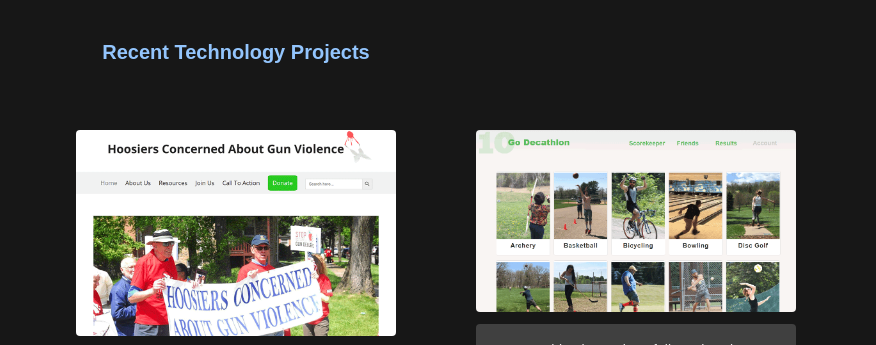
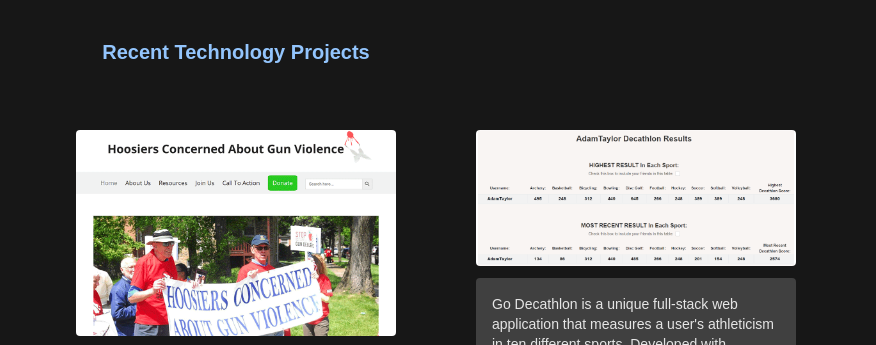
Before and after one commit to adamtaylorsmith/darkmode-portfolio, a website: page index.html in a window 1280 px wide. Shown: the part 1420-1765 px from the top of the page, 404-1280 px from the left. Drawn offline with nearby package versions, Linux system fonts and the light colour scheme; a web font is replaced by a local one.

Commit message:
update from weeks ago

```diff
--- a/index.html
+++ b/index.html
@@ -186,7 +186,7 @@
             <div class="px-4 bg-neutral-700 rounded text-neutral-200 p-4 mt-3 text-sm">A WordPress website from scratch for the Indianapolis-based charity, Hoosiers Concerned About Gun Violence.</div>
         </div>
         <div class="m-8 p-2 hover:bg-gray-100">
-            <div class=""><a href="https://brave-einstein-d449a7.netlify.app/" target="_blank"><img src="public/v1-2.gif" class="rounded"></a></div>
+            <div class=""><a href="https://brave-einstein-d449a7.netlify.app/" target="_blank"><img src="public/version1.png" class="rounded"></a></div>
             <div class="px-4 bg-neutral-700 rounded text-neutral-200 p-4 mt-3 text-sm">Go Decathlon is a unique full-stack web application that measures a user's athleticism in ten different sports. Developed with React.js and Node.js.</div>
         </div>
     </div>
```
Also changed, not shown: public/version1.png (added).
